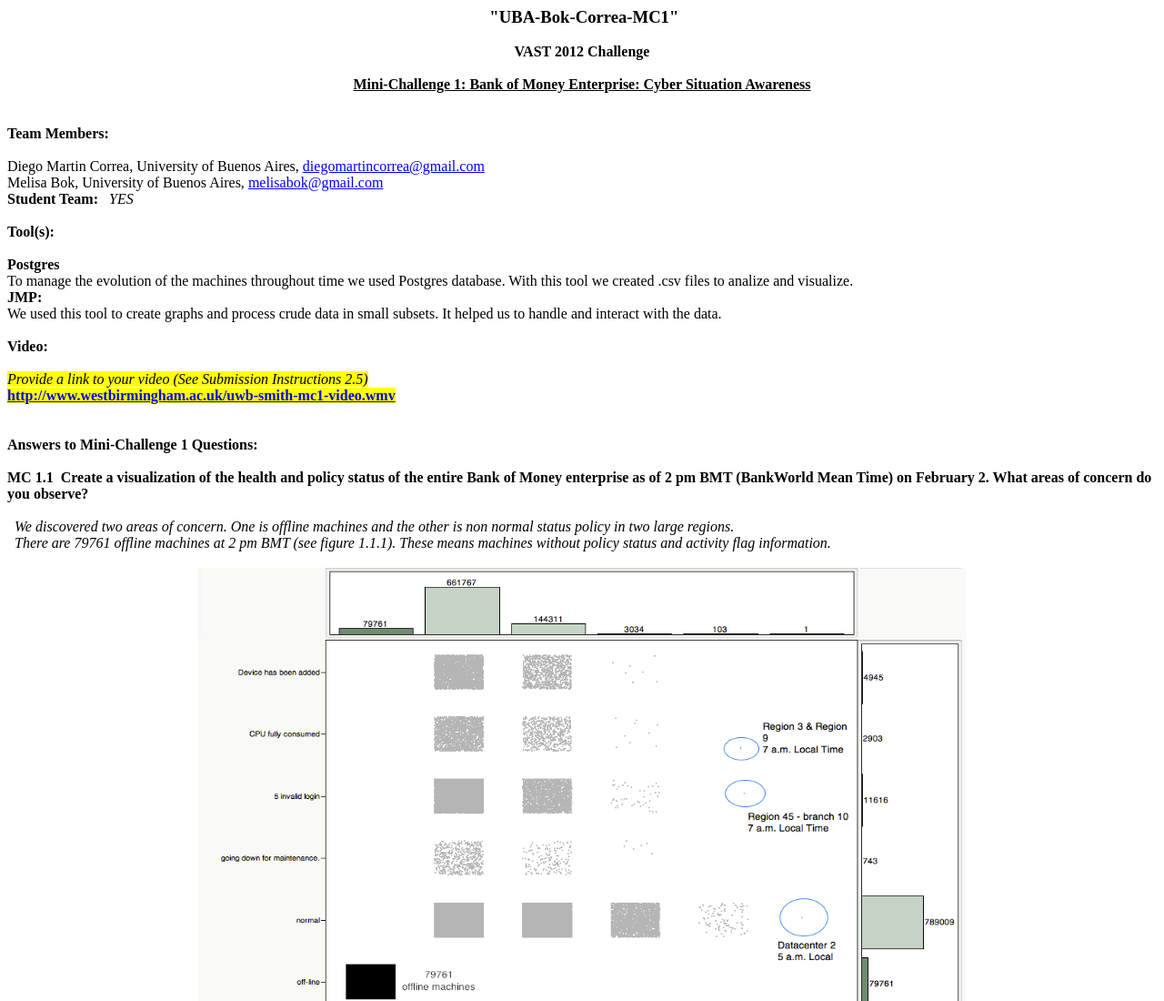
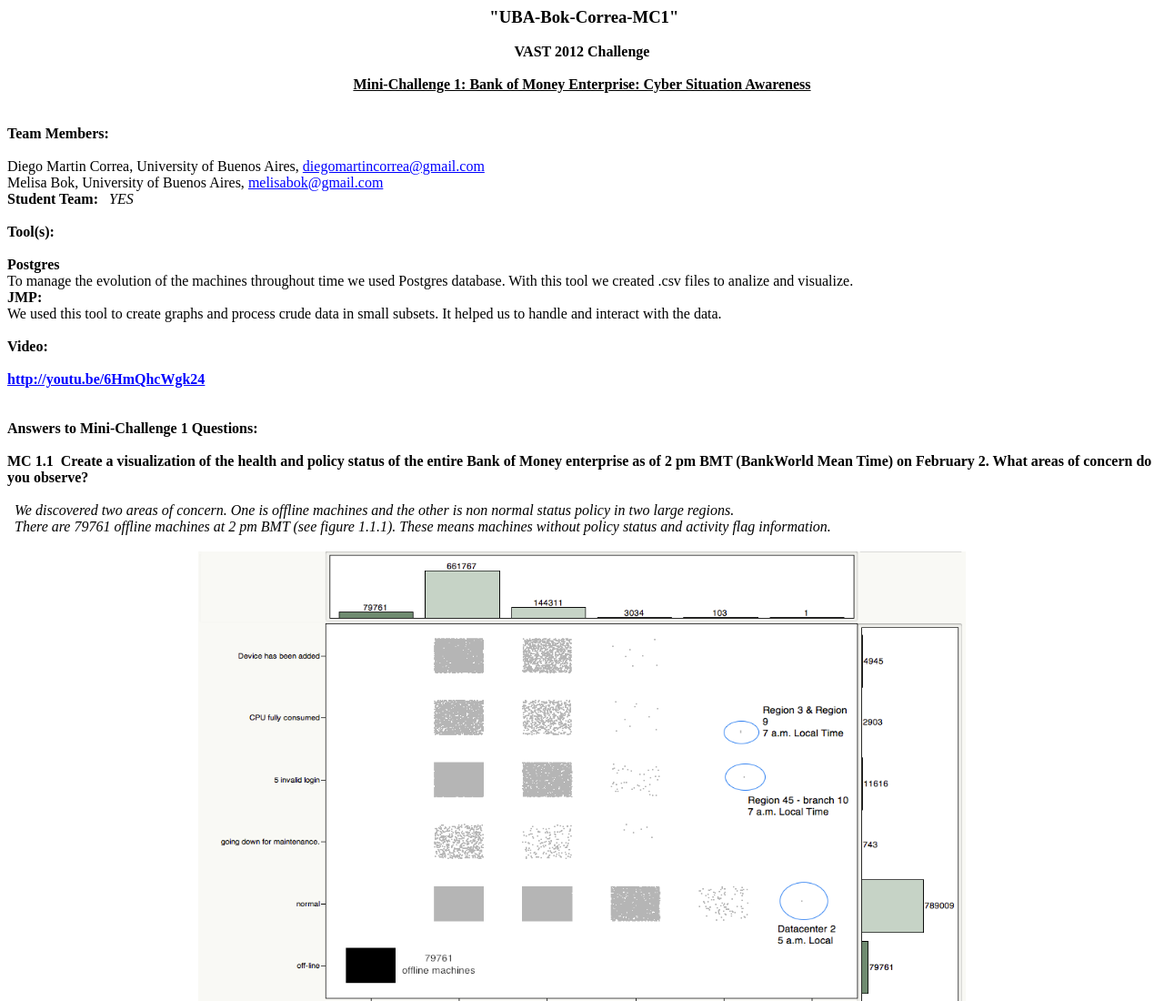
Before and after one commit to md-dm/vast2012, a plain HTML site: page index.html in a window 1280 px wide. Shown: the top 1100 px of the page at 91% size. Drawn offline with Linux system fonts and the light colour scheme; a script that the page names is missing.

Commit message:
new version

```diff
--- a/index.html
+++ b/index.html
@@ -182,16 +182,14 @@ div.WordSection1 {
 		<p class="MsoNormal">
 			<span style="font-family: &amp; amp;">&nbsp;</span>
 		</p>
+
 		<p class="MsoNormal">
-			<i style=""><span
-				style="font-family: &amp; amp; quot; Calibri &amp;amp; quot; ,&amp; amp; quot; sans-serif &amp;amp; quot;; background: yellow">Provide
-					a link to your video (See Submission Instructions 2.5)</span></i>
-		</p>
-		<p class="MsoNormal">
+
+
 			<b style=""><span
-				style="font-family: &amp; amp; quot; Calibri &amp;amp; quot; ,&amp; amp; quot; sans-serif &amp;amp; quot;; background: yellow"><a
-					href="-CSCO-3h--redir.aspx?C=2b3cc5e4b6ee47a9a5b8e362d6976c3b&amp;URL=http%3a%2f%2fwww.westbirmingham.ac.uk%2fuwb-smith-mc1-video.wmv"
-					target="_blank">http://www.westbirmingham.ac.uk/uwb-smith-mc1-video.wmv</a></span></b><b
+				style="font-family: &amp; amp; quot; Calibri &amp;amp; quot; ,&amp; amp; quot; sans-serif &amp;amp; quot;; ">
+				<a href="http://youtu.be/6HmQhcWgk24">http://youtu.be/6HmQhcWgk24</a>
+			</span></b><b
 				style=""><span style="font-family: &amp; amp;"> </span></b>
 		</p>
 		<p class="MsoNormal">
```
